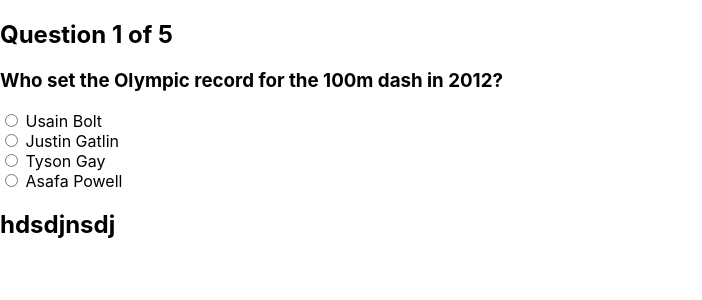
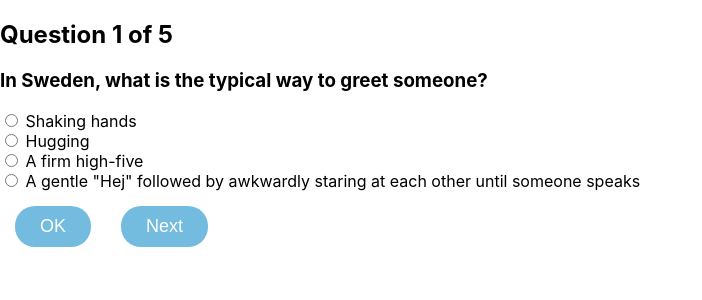
Before and after one commit to Technigo/project-redux-quiz-old, a React (Create React App) app: page /quiz in a window 1280 px wide. Shown: the top 300 px of the page, without its empty margins (0-702 px from the left). Built offline with nearby package versions, Linux system fonts and the light colour scheme.

Commit message:
make the results page and add our own questions

```diff
--- a/src/components/NavButtons.js
+++ b/src/components/NavButtons.js
@@ -1,9 +1,41 @@
-import React from 'react'
+import React from 'react';
+import styled from 'styled-components'
 
-const NavButtons = () => {
+const Buttons = styled.button`
+  border: none;
+  margin: 15px;
+  padding: 10px 25px;
+  font-size: 18px;
+  color: #fff;
+  background: #73bcdf;
+  border-radius: 20px;
+`;
+
+const NavButtons = ({
+  questionAnswered,
+  handleOkayButtonClick,
+  handleNextButton,
+  questionId,
+  optionIndex,
+  answer
+}) => {
+  /* For the OK button, you can only click on it if an answer option is selected.
+      For the Nästa button, you can only click on it if the OK button is clicked. */
   return (
-    <h1>hdsdjnsdj</h1>
-  )
-}
+    <div>
+      <Buttons
+        onClick={() => handleOkayButtonClick(questionId, optionIndex)}
+        type="submit"
+        disabled={questionAnswered || !answer}>
+        OK
+      </Buttons>
 
-export default NavButtons;
+      <Buttons type="button" onClick={() => handleNextButton()} disabled={!questionAnswered}>
+        {' '}
+        Next
+      </Buttons>
+    </div>
+  );
+};
+
+export default NavButtons
--- a/src/components/Results.js
+++ b/src/components/Results.js
@@ -1,9 +1,52 @@
-import React from 'react'
+import React from 'react';
+import { useSelector, useDispatch } from 'react-redux';
+import { quiz } from 'reducers/quiz';
 
 const Results = () => {
+  const question = useSelector((state) => state.quiz.questions);
+  const answer = useSelector((store) => store.quiz.answers);
+  const rightAnswers = answer.filter((item) => item.isCorrect === true);
+  const dispatch = useDispatch();
+
   return (
-    <h1>hdsdjnsdj</h1>
-  )
-}
+    <div>
+      <h1>
+        Summary{' '}
+      </h1>
+      <div>
+        {/* This return a fitting gif depending on how many correct answers you got */}
+        {(rightAnswers.length <= 2 && <img src="" alt="Poop brain'" />)
+          || (rightAnswers.length === 3 && (
+            <img src="" alt="jake saying 'interesting'" />
+          ))
+          || (rightAnswers.length >= 4 && <img src="" alt="finn saying 'yeah'" />)}
+        {/* This display number of correct answers and number of total answers */}
+        You got {rightAnswers.length} out of {question.length} correct answers!
+        {answer.map((answerr) => {
+          //   This returns the chosen answer and the correct answer to every question
+          return (
+            <div key={answerr.questionId}>
+              <p>
+                <b>Question: {answerr.question.id}</b>
+              </p>
+              <span>
+                <p>Right answer: {answerr.question.options[answerr.question.correctAnswerIndex]}</p>
+              </span>
+              <p>Your answer: {answerr.answer}</p>
+            </div>
+          );
+        })}
+        <button
+          type="button"
+          onClick={() => {
+            dispatch(quiz.actions.restart());
+          }}>
+          {' '}
+          Start over{' '}
+        </button>
+      </div>
+    </div>
+  );
+};
 
 export default Results;
--- a/src/reducers/quiz.js
+++ b/src/reducers/quiz.js
@@ -2,8 +2,11 @@ import { createSlice } from '@reduxjs/toolkit'
 
 // Change these to your own questions!
 const questions = [
-  { id: 1, questionText: 'Who set the Olympic record for the 100m dash in 2012?', options: ['Usain Bolt', 'Justin Gatlin', 'Tyson Gay', 'Asafa Powell'], correctAnswerIndex: 0 },
-  { id: 2, questionText: 'When was Michael Phelps last named male World Swimmer of the Year?', options: ['2012', '2014', '2016', '2018'], correctAnswerIndex: 2 }
+  { id: 1, questionText: 'In Sweden, what is the typical way to greet someone?', options: ['Shaking hands', ' Hugging', 'A firm high-five', ' A gentle "Hej" followed by awkwardly staring at each other until someone speaks'], correctAnswerIndex: 0 },
+  { id: 2, questionText: 'What is the traditional Swedish dish called "Surströmming"?', options: ['Pickled herring', 'Fermented fish', 'Fish-flavored ice cream', 'Something that should never be eaten indoors or within a 5-mile radius of other humans'], correctAnswerIndex: 1 },
+  { id: 3, questionText: 'Which of the following traditional Swedish celebrations marks the end of winter and the beginning of spring?', options: ['Midsummer', 'Lucia', 'Valborgsmässoafton', 'Jul'], correctAnswerIndex: 2 },
+  { id: 4, questionText: 'What is the national flower of Sweden?', options: ['Lily of the valley', 'Bluebells', ' Pyramidal Saxifrage', 'Jul'], correctAnswerIndex: 1 },
+  { id: 5, questionText: 'Which Swedish band is known for their catchy pop hits and unique fashion sense?', options: ['ABBA', 'IKEA', 'Ace of Base', 'The Dancing Meatballs'], correctAnswerIndex: 0 }
 ]
 
 const initialState = {
```
